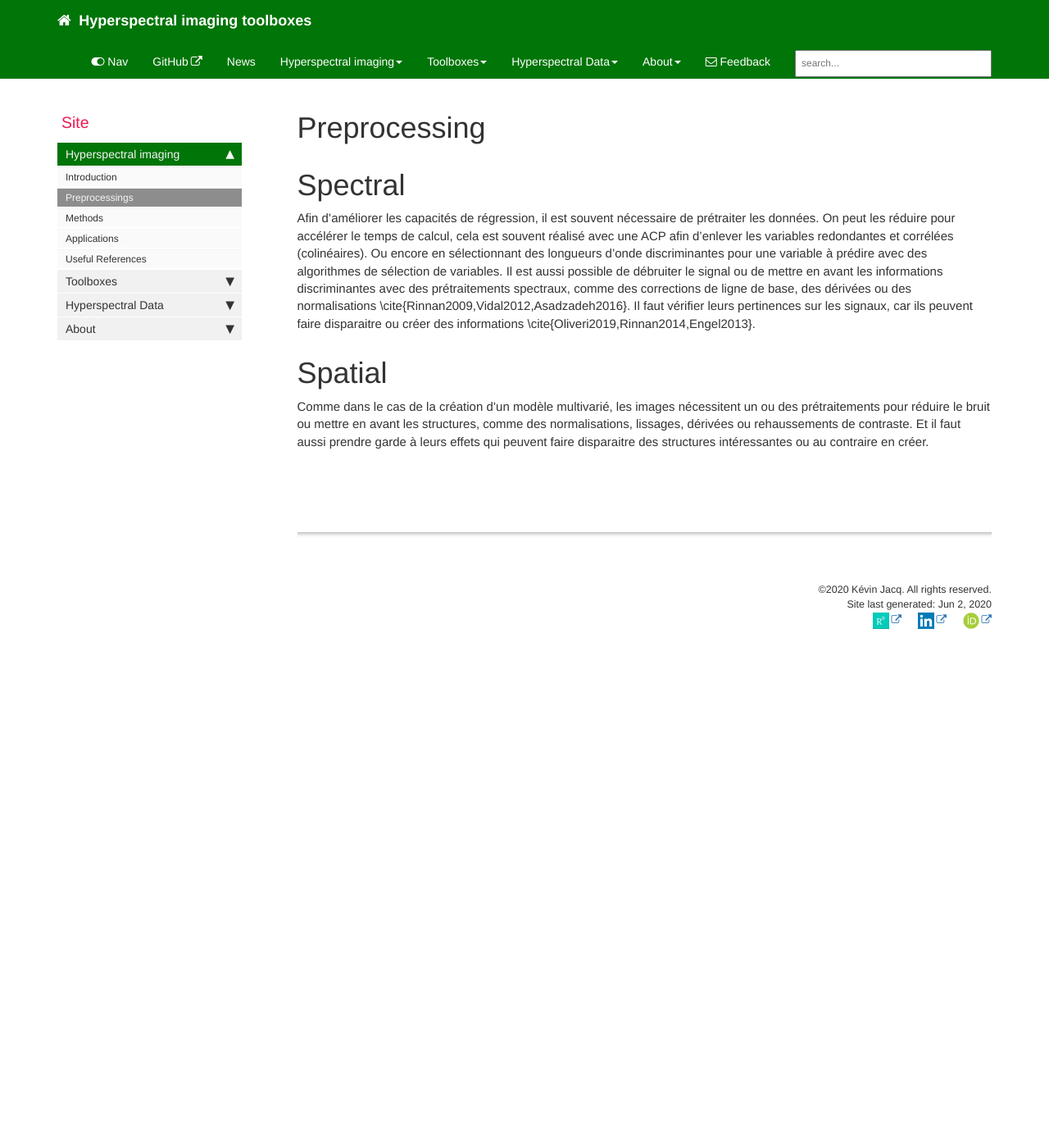
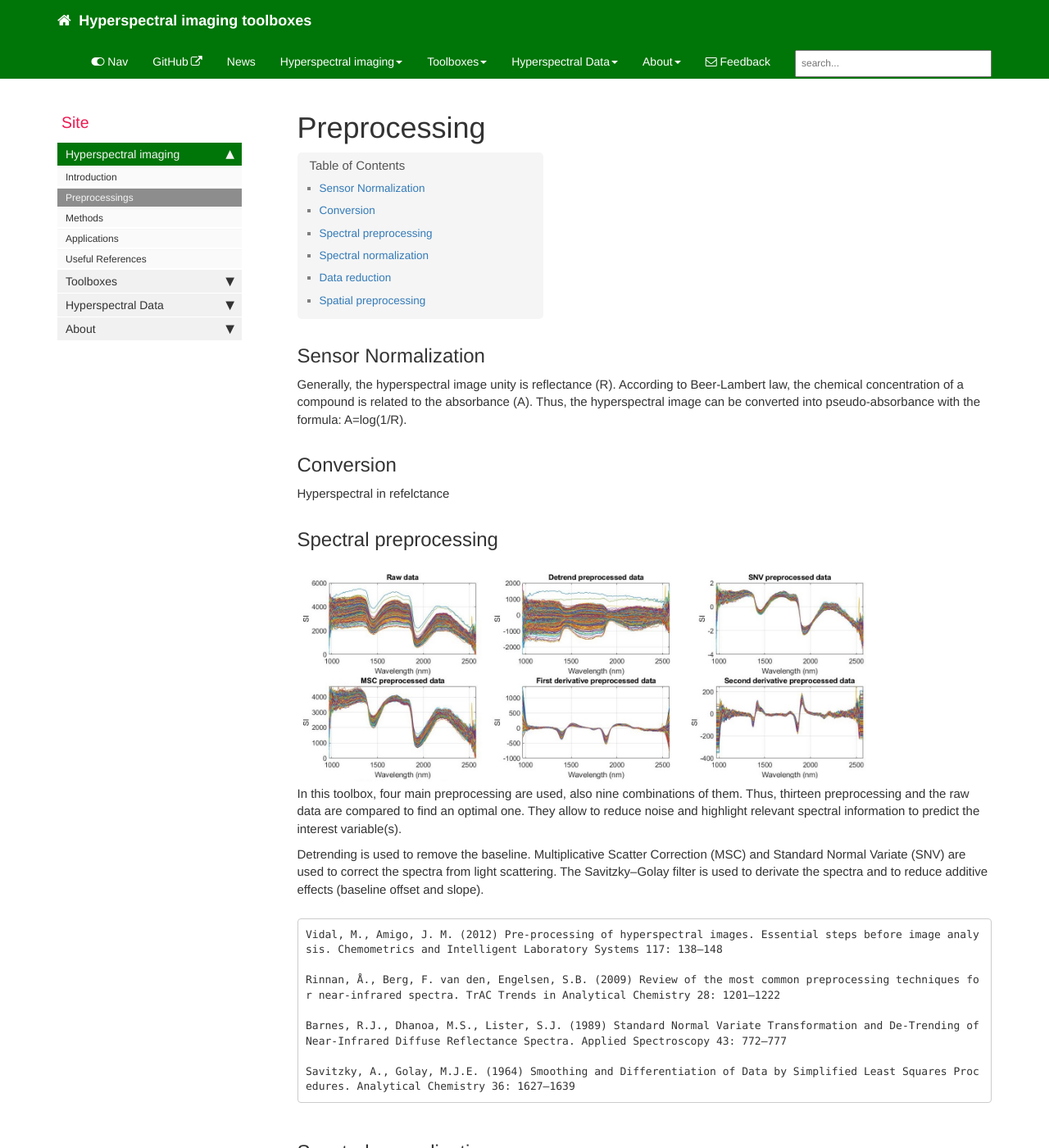
Before and after one commit to JacqKevin/JacqKevin.github.io, a Jekyll site: the page built from pages/Hyperspectral/Preprocessing.md, in a window 1280 px wide and 1400 px high. Shown: the whole window at 82% size. Built offline with Jekyll 4.4.1, drawn with Linux system fonts in a browser that asks for light colours; comment, search, counter and statistics services are not loaded; some of the changed text lies outside the part shown.

Commit message:
Update Preprocessing.md

````diff
--- a/pages/Hyperspectral/Preprocessing.md
+++ b/pages/Hyperspectral/Preprocessing.md
@@ -4,10 +4,39 @@
 permalink: Preprocessing_HSI.html
 ---
 
-# Spectral
+## Sensor Normalization
 
-Afin d'améliorer les capacités de régression, il est souvent nécessaire de prétraiter les données. On peut les réduire pour accélérer le temps de calcul, cela est souvent réalisé avec une ACP afin d'enlever les variables redondantes et corrélées (colinéaires). Ou encore en sélectionnant des longueurs d'onde discriminantes pour une variable à prédire avec des algorithmes de sélection de variables. Il est aussi possible de débruiter le signal ou de mettre en avant les informations discriminantes avec des prétraitements spectraux, comme des corrections de ligne de base, des dérivées ou des normalisations \cite{Rinnan2009,Vidal2012,Asadzadeh2016}. Il faut vérifier leurs pertinences sur les signaux, car ils peuvent faire disparaitre ou créer des informations \cite{Oliveri2019,Rinnan2014,Engel2013}.
+Generally, the hyperspectral image unity is reflectance (R). According to Beer-Lambert law, the chemical concentration of a compound is related to the absorbance (A). Thus, the hyperspectral image can be converted into pseudo-absorbance with the formula: A=log(1/R).
 
-# Spatial
+## Conversion
+
+Hyperspectral in refelctance
+
+## Spectral preprocessing
+
+{% include image.html file="Preprocessing.jpg" %}
+
+In this toolbox, four main preprocessing are used, also nine combinations of them. Thus, thirteen preprocessing and the raw data are compared to find an optimal one. They allow to reduce noise and highlight relevant spectral information to predict the interest variable(s).
+
+Detrending is used to remove the baseline. Multiplicative Scatter Correction (MSC) and Standard Normal Variate (SNV) are used to correct the spectra from light scattering. The Savitzky–Golay filter is used to derivate the spectra and to reduce additive effects (baseline offset and slope).
+
+```markdown
+Vidal, M., Amigo, J. M. (2012) Pre-processing of hyperspectral images. Essential steps before image analysis. Chemometrics and Intelligent Laboratory Systems 117: 138–148
+
+Rinnan, Å., Berg, F. van den, Engelsen, S.B. (2009) Review of the most common preprocessing techniques for near-infrared spectra. TrAC Trends in Analytical Chemistry 28: 1201–1222
+
+Barnes, R.J., Dhanoa, M.S., Lister, S.J. (1989) Standard Normal Variate Transformation and De-Trending of Near-Infrared Diffuse Reflectance Spectra. Applied Spectroscopy 43: 772–777
+
+Savitzky, A., Golay, M.J.E. (1964) Smoothing and Differentiation of Data by Simplified Least Squares Procedures. Analytical Chemistry 36: 1627–1639
+```
+
+## Spectral normalization
+Second spectral processing can be used to normalized the signal base on the mean and standard deviation of the hyperspectral image. Thus, centering or autoscaling can be chosen by the user.
+
+## Data reduction
+
+On peut les réduire pour accélérer le temps de calcul, cela est souvent réalisé avec une ACP ou une MNF afin d'enlever les variables redondantes et corrélées (colinéaires). Ou encore en sélectionnant des longueurs d'onde discriminantes pour une variable à prédire avec des algorithmes de sélection de variables.
+
+## Spatial preprocessing
 
 Comme dans le cas de la création d'un modèle multivarié, les images nécessitent un ou des prétraitements pour réduire le bruit ou mettre en avant les structures, comme des normalisations, lissages, dérivées ou rehaussements de contraste. Et il faut aussi prendre garde à leurs effets qui peuvent faire disparaitre des structures intéressantes ou au contraire en créer.
````
